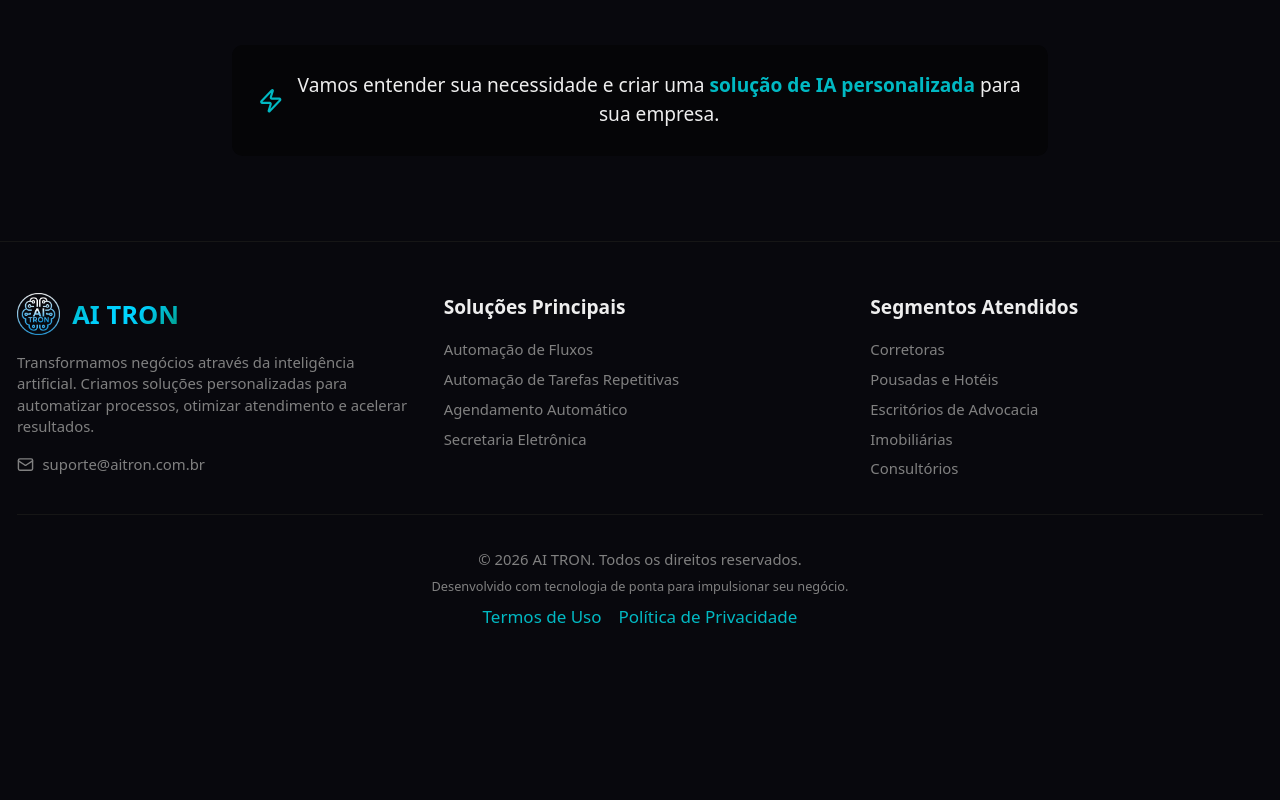
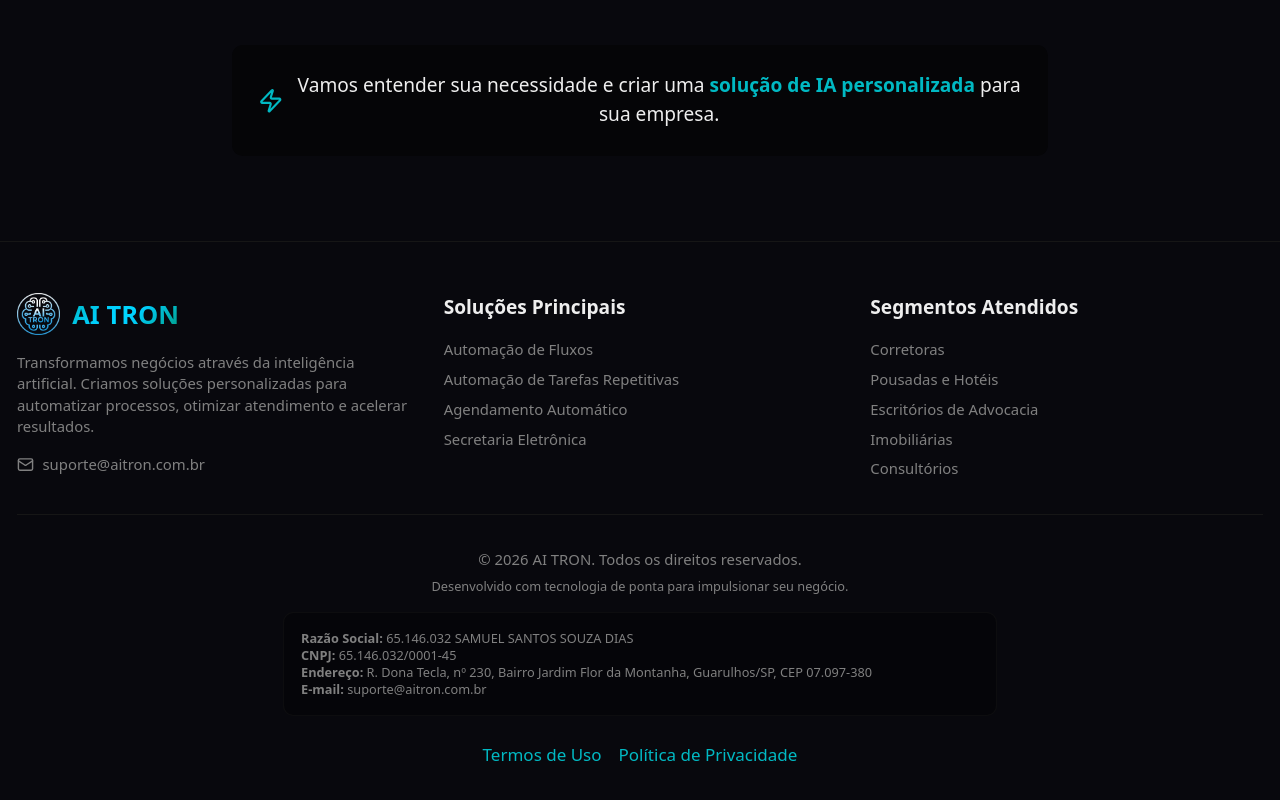
Before and after one commit to fabiosandias/aitron-website, a React (Vite) app: page / in a window 1280 px wide. Shown: the part 5696-6496 px from the top of the page. Before the commit the page ends 6376 px from the top, so only its background shows below. Built offline with nearby package versions, Linux system fonts and the light colour scheme.

Commit message:
Dados da empresa alterado e atulizado..

```diff
--- a/src/App.jsx
+++ b/src/App.jsx
@@ -117,7 +117,7 @@
             Benefícios
           </a>
           <a
-            href='https://wa.me/55119962684780?text=Olá, desejo solicitar um orçamento para as soluções de IA da Aitron.'
+            href='https://wa.me/5511962684780?text=Olá, desejo solicitar um orçamento para as soluções de IA da Aitron.'
             target='_blank'
             rel='noopener noreferrer'
           >
@@ -161,7 +161,7 @@
                 Benefícios
               </a>
               <a
-                href='https://wa.me/55119962684780?text=Olá, desejo solicitar um orçamento para as soluções de IA da Aitron.'
+                href='https://wa.me/5511962684780?text=Olá, desejo solicitar um orçamento para as soluções de IA da Aitron.'
                 target='_blank'
                 rel='noopener noreferrer'
               >
@@ -641,10 +641,18 @@
           <p className='text-muted-foreground text-sm mb-2'>
             © 2026 AI TRON. Todos os direitos reservados.
           </p>
-          <p className='text-muted-foreground text-xs'>
+          <p className='text-muted-foreground text-xs mb-4'>
             Desenvolvido com tecnologia de ponta para impulsionar seu negócio.
           </p>
-          <div className='mt-2 flex justify-center space-x-4'>
+
+          <div className='bg-card/30 p-4 rounded-lg border border-border/50 text-left max-w-2xl mx-auto mb-6 text-xs text-muted-foreground'>
+            <p><strong>Razão Social:</strong> 65.146.032 SAMUEL SANTOS SOUZA DIAS</p>
+            <p><strong>CNPJ:</strong> 65.146.032/0001-45</p>
+            <p><strong>Endereço:</strong> R. Dona Tecla, nº 230, Bairro Jardim Flor da Montanha, Guarulhos/SP, CEP 07.097-380</p>
+            <p><strong>E-mail:</strong> suporte@aitron.com.br</p>
+          </div>
+
+          <div className='flex justify-center space-x-4'>
             <a href='/termos' className='text-primary hover:underline'>
               Termos de Uso
             </a>
@@ -877,7 +885,7 @@
           className='mb-12'
         >
           <a
-            href='https://wa.me/55119962684780?text=Olá, desejo solicitar uma proposta para as soluções de IA da Aitron.'
+            href='https://wa.me/5511962684780?text=Olá, desejo solicitar uma proposta para as soluções de IA da Aitron.'
             target='_blank'
             rel='noopener noreferrer'
           >
@@ -1006,7 +1014,7 @@
 // Botão flutuante do WhatsApp
 const FloatingWhatsApp = () => (
   <motion.a
-    href='https://wa.me/55119962684780?text=Olá, quero saber mais sobre as soluções de IA da Aitron.'
+    href='https://wa.me/5511962684780?text=Olá, quero saber mais sobre as soluções de IA da Aitron.'
     target='_blank'
     rel='noopener noreferrer'
     aria-label='Conversar no WhatsApp'
--- a/src/PrivacyPolicy.jsx
+++ b/src/PrivacyPolicy.jsx
@@ -77,7 +77,7 @@
           <p className='text-muted-foreground text-xs mb-4'>Desenvolvido com tecnologia de ponta para impulsionar seu negócio.</p>
 
           <div className='bg-card/30 p-4 rounded-lg border border-border/50 text-left max-w-2xl mx-auto mb-6 text-xs text-muted-foreground'>
-            <p><strong>Razão Social:</strong> SAMUEL SANTOS SOUZA DIAS (ME)</p>
+            <p><strong>Razão Social:</strong> 65.146.032 SAMUEL SANTOS SOUZA DIAS</p>
             <p><strong>CNPJ:</strong> 65.146.032/0001-45</p>
             <p><strong>Endereço:</strong> R. Dona Tecla, nº 230, Bairro Jardim Flor da Montanha, Guarulhos/SP, CEP 07.097-380</p>
             <p><strong>E-mail:</strong> suporte@aitron.com.br</p>
@@ -134,7 +134,7 @@
 
 const FloatingWhatsApp = () => (
   <motion.a
-    href='https://wa.me/55119962684780?text=Olá, desejo saber mais sobre a segurança de dados na Aitron.'
+    href='https://wa.me/5511962684780?text=Olá, desejo saber mais sobre a segurança de dados na Aitron.'
     target='_blank'
     rel='noopener noreferrer'
     aria-label='Conversar no WhatsApp'
@@ -167,7 +167,7 @@
               <h2 className='text-2xl font-semibold text-primary mb-4'>1. Quem somos (Controlador)</h2>
               <p>A AITRON é o nome fantasia/serviço operado por:</p>
               <p className="mt-4 font-medium text-foreground">
-                SAMUEL SANTOS SOUZA DIAS (ME)<br/>
+                65.146.032 SAMUEL SANTOS SOUZA DIAS<br/>
                 CNPJ: 65.146.032/0001-45<br/>
                 Endereço: R. Dona Tecla, nº 230, Bairro Jardim Flor da Montanha, Guarulhos/SP, CEP 07.097-380<br/>
                 E-mail de contato (Privacidade): <a href="mailto:suporte@aitron.com.br" className="text-primary hover:underline">suporte@aitron.com.br</a>
--- a/src/Terms.jsx
+++ b/src/Terms.jsx
@@ -77,7 +77,7 @@
           <p className='text-muted-foreground text-xs mb-4'>Desenvolvido com tecnologia de ponta para impulsionar seu negócio.</p>
 
           <div className='bg-card/30 p-4 rounded-lg border border-border/50 text-left max-w-2xl mx-auto mb-6 text-xs text-muted-foreground'>
-            <p><strong>Razão Social:</strong> SAMUEL SANTOS SOUZA DIAS (ME)</p>
+            <p><strong>Razão Social:</strong> 65.146.032 SAMUEL SANTOS SOUZA DIAS</p>
             <p><strong>CNPJ:</strong> 65.146.032/0001-45</p>
             <p><strong>Endereço:</strong> R. Dona Tecla, nº 230, Bairro Jardim Flor da Montanha, Guarulhos/SP, CEP 07.097-380</p>
             <p><strong>E-mail:</strong> suporte@aitron.com.br</p>
@@ -95,7 +95,7 @@
 
 const FloatingWhatsApp = () => (
   <motion.a
-    href='https://wa.me/55119962684780?text=Olá, desejo saber mais sobre as soluções de IA da Aitron.'
+    href='https://wa.me/5511962684780?text=Olá, desejo saber mais sobre as soluções de IA da Aitron.'
     target='_blank'
     rel='noopener noreferrer'
     aria-label='Conversar no WhatsApp'
@@ -130,7 +130,7 @@
               <h2 className='text-2xl font-semibold text-primary mb-4'>1. Identificao do Responsvel</h2>
               <p>Este site e os servios disponibilizados por meio dele (Servios) so operados por:</p>
               <p className="mt-4 font-medium text-foreground">
-                SAMUEL SANTOS SOUZA DIAS (ME), inscrita no CNPJ n 65.146.032/0001-45, com sede na R. Dona Tecla, n 230, Bairro Jardim Flor da Montanha, Guarulhos/SP, CEP 07.097-380 (AITRON, ns).<br/>
+                65.146.032 SAMUEL SANTOS SOUZA DIAS, inscrita no CNPJ n 65.146.032/0001-45, com sede na R. Dona Tecla, n 230, Bairro Jardim Flor da Montanha, Guarulhos/SP, CEP 07.097-380 (AITRON, ns).<br/>
                 Contato: <a href="mailto:suporte@aitron.com.br" className="text-primary hover:underline">suporte@aitron.com.br</a>
               </p>
             </section>
```
Also changed, not shown: 1 other file (tests, documents, lock files or other folders).
